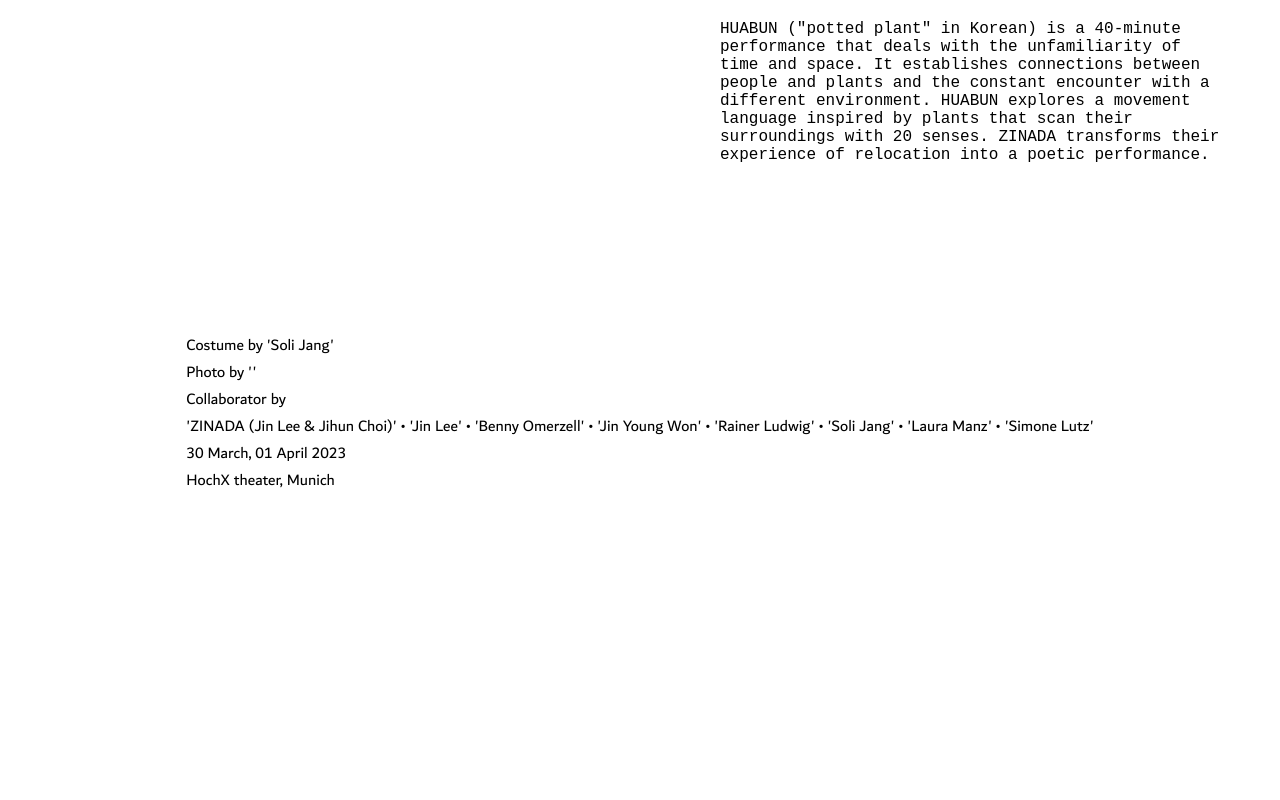
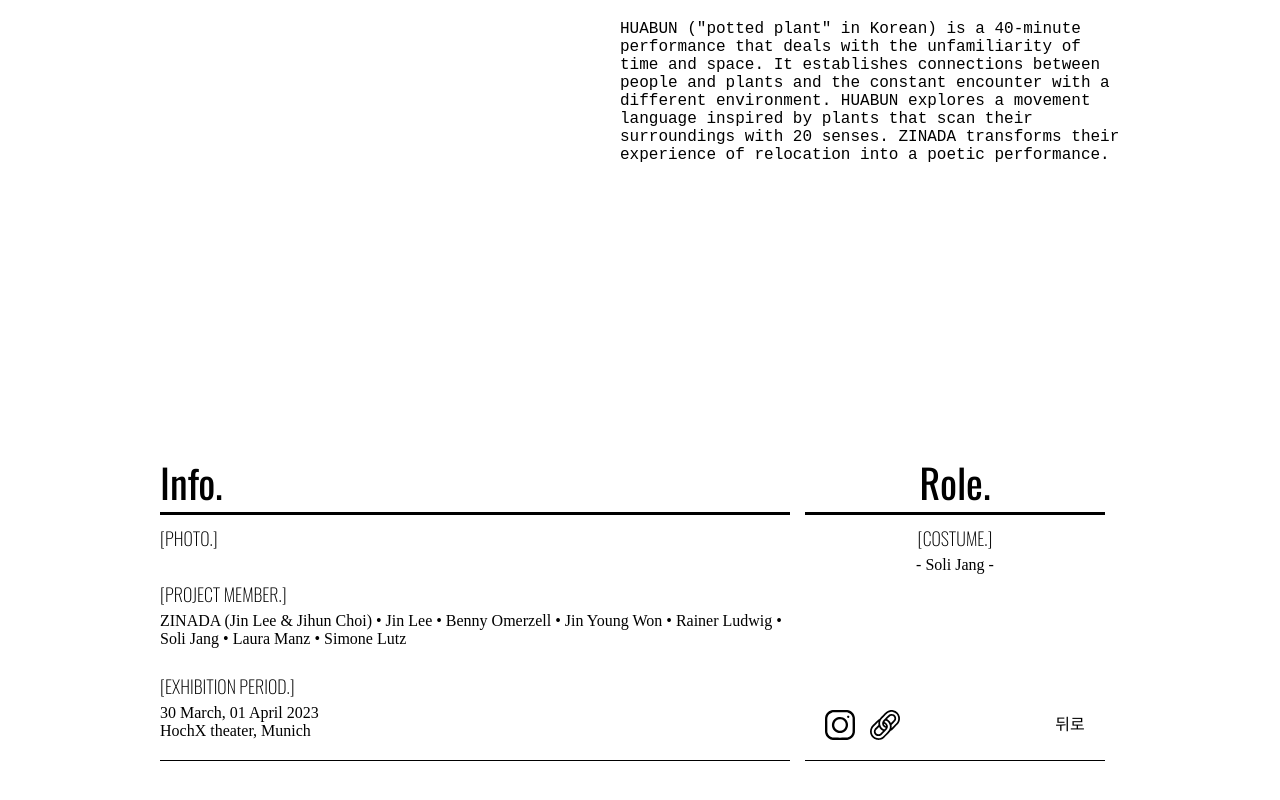
Before and after one commit to Song-Sang/soli, a Next.js app: page /work/costume/HUABUN in a window 1280 px wide. Shown: the part 570-1370 px from the top of the page. Before the commit the page ends 1064 px from the top, so only its background shows below. Built offline with nearby package versions, Linux system fonts and the light colour scheme.

Commit message:
💄:title 페이지 peole 컴포넌트 UI 및 기본 기능 완료

```diff
--- a/components/Title/Images/Images.module.scss
+++ b/components/Title/Images/Images.module.scss
@@ -1,7 +1,8 @@
 @import '/styles/main.scss';
 
 .wrapper {
-  width: 1200px;
+  width: 1000px;
+  padding: 20px;
 
   .slide-container {
     overflow: hidden;
@@ -17,20 +18,8 @@
       position: relative;
       border-top: 1px solid #bbb;
       border-bottom: 1px solid #bbb;
-      padding: 20px 0;
+      padding: 10px 0;
 
-      &::before {
-        content: '';
-        display: block;
-        width: 100%;
-        height: 2px;
-        position: absolute;
-        top: 50%;
-        left: 50%;
-        transform: translate(-50%, -50%);
-        background-color: #d5d5d5;
-        z-index: 1;
-      }
       &.original {
         animation: 50s linear infinite normal none running infiniteAnimation1;
       }
@@ -42,7 +31,8 @@
       }
 
       li {
-        margin: 0 15px;
+        display: flex;
+        margin-left: 15px;
         cursor: pointer;
         z-index: 2;
         transition: 0.3s;
@@ -51,21 +41,14 @@
         &:hover {
           transform: scale(0.98);
           filter: grayscale(0%);
-          &::after {
-            content: '';
-            position: absolute;
-            top: 0;
-            left: 0;
-            bottom: 0;
-            right: 0;
-            width: 100%;
-            height: 100%;
-          }
         }
 
         .image {
           width: auto;
-          height: 300px;
+          height: 250px;
+
+          border-radius: 2px;
+          box-shadow: 0px 0px 10px 0px rgba(0, 0, 0, 0.5);
         }
       }
     }
--- a/components/Title/Images/Images.tsx
+++ b/components/Title/Images/Images.tsx
@@ -28,13 +28,7 @@ export default function TitleImages({ images }: TitleImagesProps) {
         >
           <div className={cx('slide', 'original', { stop: !imgRolling })}>
             {images.map((image, index) => (
-              <li
-                key={index}
-                className={cx({
-                  big: index % 2 === 0,
-                  small: index % 2 !== 0,
-                })}
-              >
+              <li key={index}>
                 <Image
                   className={cx('image')}
                   width={1000}
@@ -47,13 +41,7 @@ export default function TitleImages({ images }: TitleImagesProps) {
           </div>
           <div className={cx('slide', 'clone', { stop: !imgRolling })}>
             {images.map((image, index) => (
-              <li
-                key={index}
-                className={cx({
-                  big: index % 2 === 0,
-                  small: index % 2 !== 0,
-                })}
-              >
+              <li key={index}>
                 <Image
                   className={cx('image')}
                   width={1000}
--- a/components/Title/People/People.module.scss
+++ b/components/Title/People/People.module.scss
@@ -1 +1,126 @@
 @import '/styles/main.scss';
+
+.wrapper {
+  width: 1000px;
+  padding: 100px 20px 20px;
+
+  display: flex;
+  justify-content: space-between;
+}
+
+.section-title {
+  font-family: 'Oswald', sans-serif;
+  font-size: 40px;
+  font-weight: 400;
+
+  border-bottom: 3px solid;
+}
+
+.info-detail-wrapper {
+  display: flex;
+  flex-direction: column;
+}
+
+.info-wrapper {
+  display: flex;
+  flex-direction: column;
+  gap: 10px;
+
+  width: 630px;
+
+  padding-bottom: 20px;
+  border-bottom: 1px solid;
+}
+
+.info-container {
+  display: flex;
+  flex-direction: column;
+  gap: 25px;
+}
+
+.detail {
+  font-size: 16px;
+  font-family: 'Times New Roman', Times, serif;
+
+  &.title {
+    font-size: 18px;
+    font-family: 'Oswald', sans-serif;
+    font-weight: 100;
+
+    margin-bottom: 5px;
+  }
+
+  &.role-title {
+    font-size: 18px;
+    font-family: 'Oswald', sans-serif;
+    font-weight: 100;
+
+    margin-bottom: 5px;
+
+    text-transform: uppercase;
+  }
+}
+
+.schedule {
+  display: grid;
+  grid-template-columns: repeat(2, 1fr);
+  gap: 10px;
+}
+
+.grid-align {
+  border-left: 1px solid #ccc;
+  text-align: end;
+}
+
+.role-wrapper {
+  display: flex;
+  flex-direction: column;
+  gap: 10px;
+
+  text-align: center;
+  width: 300px;
+
+  padding-bottom: 20px;
+  border-bottom: 1px solid;
+}
+
+.role-container {
+  display: flex;
+  flex-direction: column;
+  justify-content: space-between;
+
+  height: 100%;
+}
+
+.icons {
+  display: flex;
+  align-items: center;
+  justify-content: space-between;
+
+  padding: 0 20px;
+
+  a {
+    height: 30px;
+    width: 30px;
+  }
+
+  button {
+    background-color: #fff;
+  }
+}
+
+.social-copy {
+  display: flex;
+  align-items: center;
+  justify-content: center;
+  gap: 15px;
+}
+
+.icon {
+  display: flex;
+  align-items: center;
+  justify-content: center;
+
+  width: 30px;
+  height: 30px;
+}
--- a/components/Title/People/People.tsx
+++ b/components/Title/People/People.tsx
@@ -1,5 +1,10 @@
+import Image from 'next/image';
 import styles from './People.module.scss';
 import classNames from 'classnames/bind';
+import urlImg from '@/public/images/url.svg';
+import instagramImg from '@/public/images/instagram.svg';
+import { copyURL } from '@/utils/copyURL';
+import { ToastContainer } from 'react-toastify';
 
 const cx = classNames.bind(styles);
 
@@ -9,25 +14,75 @@ interface PeoPleProps {
 
 export default function People({ workData }: PeoPleProps) {
   return (
-    <div>
-      <div className={cx('name-role-container')}>
-        <p>{workData?.role} by 'Soli Jang'</p>
+    <div className={cx('wrapper')}>
+      <div className={cx('info-wrapper')}>
+        <h2 className={cx('section-title')}>Info.</h2>
+        <div className={cx('info-container')}>
+          <div className={cx('info-detail-wrapper')}>
+            <p className={cx('detail', 'title')}>[PHOTO.]</p>
+            <p className={cx('detail', 'text-highlights')}>
+              {workData?.people.photo}
+            </p>
+          </div>
+          <div className={cx('info-detail-wrapper')}>
+            <p className={cx('detail', 'title')}>[PROJECT MEMBER.]</p>
+            <p className={cx('detail', 'text-highlights')}>
+              {workData?.people.crew.map((crew) => `${crew}`).join(' • ')}
+            </p>
+          </div>
+          <div className={cx('info-detail-wrapper')}>
+            <p className={cx('detail', 'title')}>[EXHIBITION PERIOD.]</p>
+            <div className={cx('schedule')}>
+              {workData?.schedule.map((item, index) => (
+                <div
+                  key={index}
+                  className={cx('schedule-item', {
+                    'grid-align': index % 2 !== 0,
+                  })}
+                >
+                  <p className={cx('detail', 'date-location')}>{item.date}</p>
+                  <p className={cx('detail', 'date-location')}>
+                    {item.location}
+                  </p>
+                </div>
+              ))}
+            </div>
+          </div>
+        </div>
       </div>
-      <div>
-        <p>Photo by '{workData?.people.photo}'</p>
+
+      <div className={cx('role-wrapper')}>
+        <h2 className={cx('section-title')}>Role.</h2>
+        <div className={cx('role-container')}>
+          <div className={cx('role-detail-wrapper')}>
+            <p className={cx('detail', 'role-title')}>[{workData?.role}.]</p>
+            <p className={cx('detail', 'role-name')}>- Soli Jang -</p>
+          </div>
+          <div className={cx('icons')}>
+            <div className={cx('social-copy')}>
+              <div className={cx('icon')}>
+                <a
+                  href="https://www.instagram.com/sol_2_jang"
+                  target="_blank"
+                  rel="noopener noreferrer"
+                >
+                  <Image
+                    src={instagramImg}
+                    alt="instagram 아이콘"
+                    width={30}
+                    height={30}
+                  />
+                </a>
+              </div>
+              <button className={cx('icon')} onClick={copyURL}>
+                <Image src={urlImg} alt="url 아이콘" width={30} height={30} />
+              </button>
+            </div>
+            <div className={cx('icon')}>뒤로</div>
+          </div>
+        </div>
       </div>
-      <div>
-        <p>Collaborator by </p>
-        <p>{workData?.people.crew.map((crew) => `'${crew}'`).join(' • ')}</p>
-      </div>
-      <div>
-        {workData?.schedule.map((item, index) => (
-          <div key={index}>
-            <p>{item.date}</p>
-            <p>{item.location}</p>
-          </div>
-        ))}
-      </div>
+      <ToastContainer />
     </div>
   );
 }
--- a/pages/contact.module.scss
+++ b/pages/contact.module.scss
@@ -72,5 +72,5 @@
 
 .form-section {
   display: flex;
-  align-items: end;
+  align-items: flex-end;
 }
--- a/pages/work/[category]/title.module.scss
+++ b/pages/work/[category]/title.module.scss
@@ -6,6 +6,8 @@
   align-items: center;
 
   border-top: 1px solid;
+
+  padding-bottom: 70px;
 }
 
 .description-section {
@@ -13,7 +15,7 @@
   flex-direction: column;
   align-items: flex-end;
 
-  width: 1200px;
+  width: 1000px;
 
   padding: 20px;
 }
--- a/pages/works.module.scss
+++ b/pages/works.module.scss
@@ -6,7 +6,3 @@
 
   height: 934px;
 }
-
-.nav-wrapper {
-  margin: 60px 60px 20px;
-}
```
